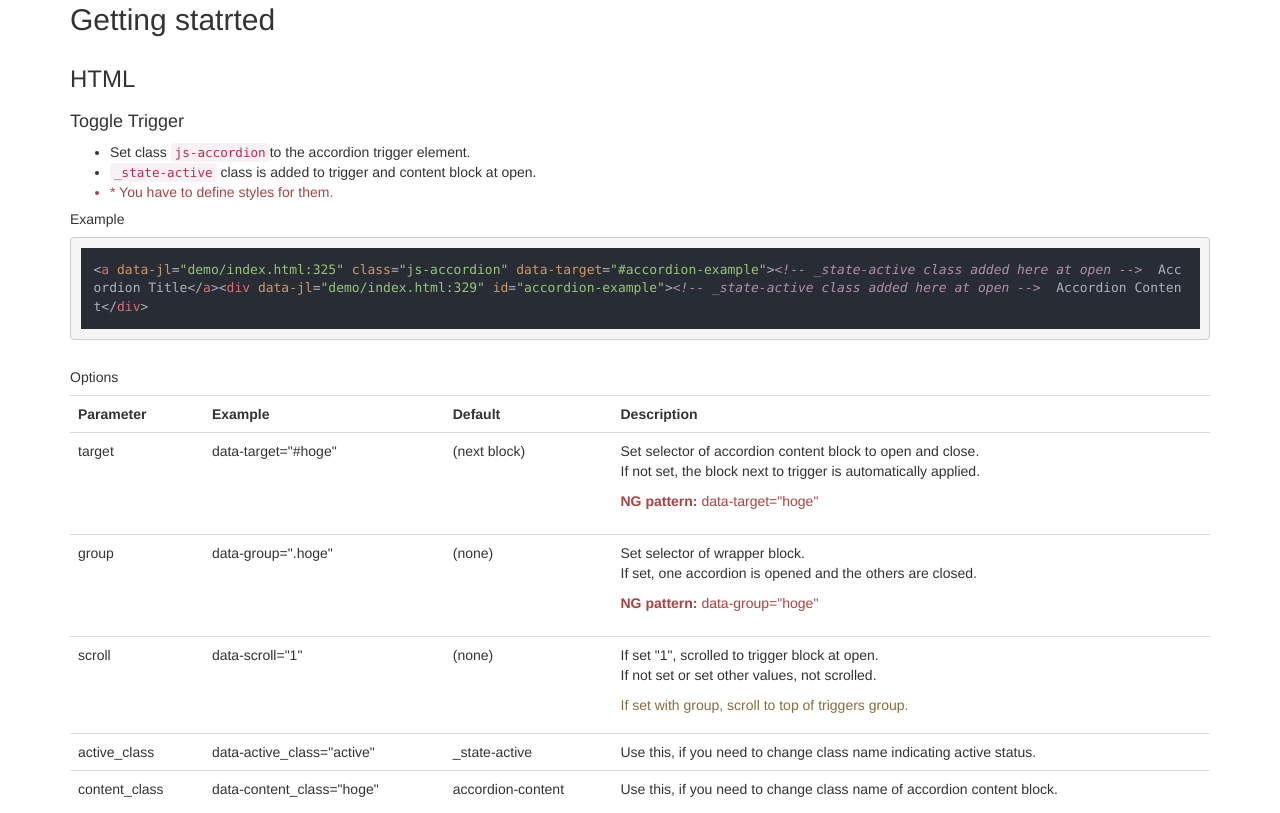
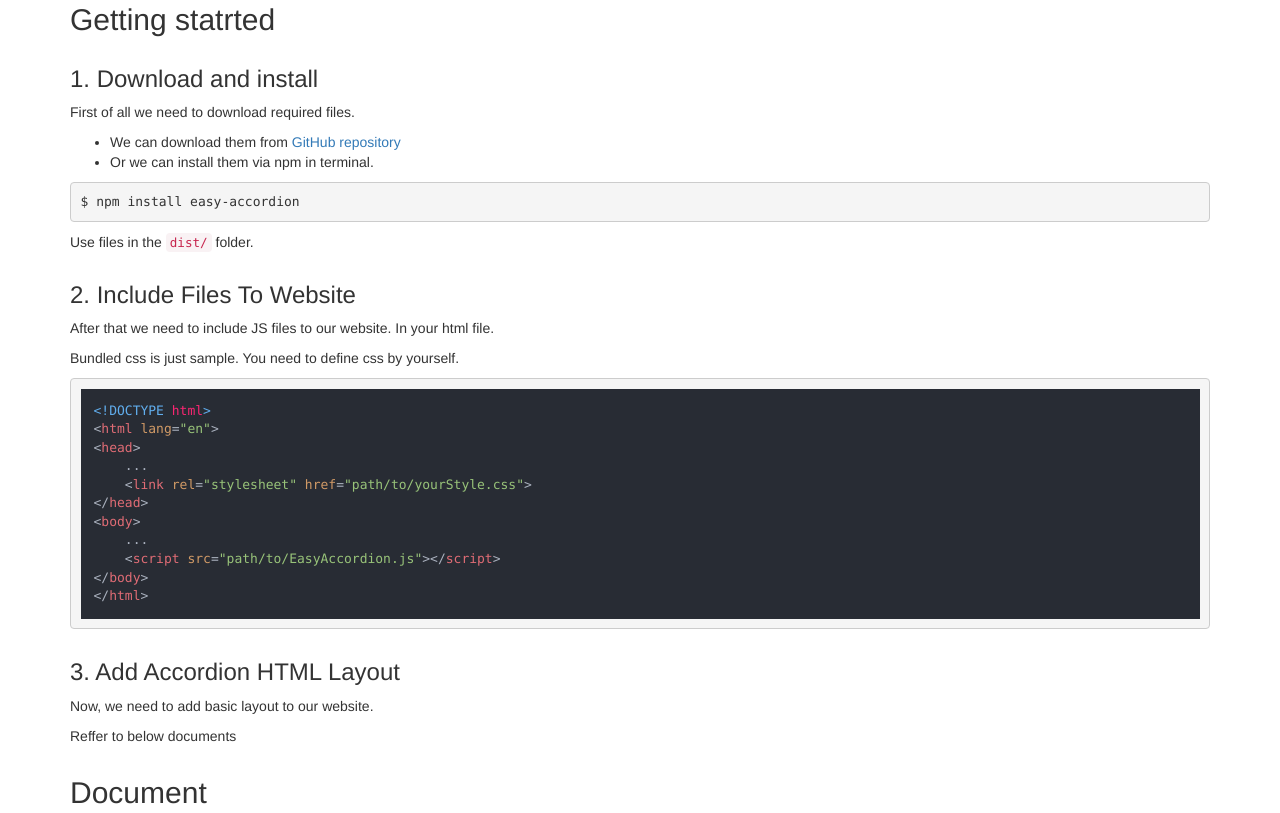
Before and after one commit to uzura8/easy-accordion, a website: page demo/index.html in a window 1280 px wide. Shown: the part 1311-2124 px from the top of the page. Drawn offline with nearby package versions, Linux system fonts and the light colour scheme.

Commit message:
Udated README and demo page

```diff
--- a/demo/index.html
+++ b/demo/index.html
@@ -4,18 +4,18 @@
 <meta charset="utf-8">
 <meta http-equiv="X-UA-Compatible" content="IE=edge">
 <meta name="viewport" content="width=device-width, initial-scale=1">
-<title>Accordion Sample</title>
+<title>Easy Accordion | Getting Started and Demos</title>
 <link rel="stylesheet" href="https://maxcdn.bootstrapcdn.com/bootstrap/3.3.7/css/bootstrap.min.css">
 <link rel="stylesheet" href="../dist/css/sample.css">
 <link rel="stylesheet" href="https://cdnjs.cloudflare.com/ajax/libs/highlight.js/9.13.1/styles/atom-one-dark-reasonable.min.css">
 </head>
 <body>
 <div class="container u-mb50">
-<h1>Easy Accordion Sample</h1>
+<h1>Easy Accordion <small>Getting Started and Demos</small></h1>
 <p class="lead">This accordion sample dose not depend on a specific library.</p>
 
 <section class="u-mt50">
-<h2>Demo</h2>
+<h2>Demos</h2>
 <section class="u-mt30">
   <h3>Simple</h3>
   <section id="demo-section-simple" class="u-mt20">
@@ -310,6 +310,47 @@
 <section class="u-mt30">
   <h2>Getting statrted</h2>
   <section>
+    <h3 class="u-mt30">1. Download and install</h3>
+    <section>
+      <p>First of all we need to download required files.</p>
+      <ul>
+        <li>We can download them from <a href="https://github.com/uzura8/easy-accordion">GitHub repository</a></li>
+        <li>Or we can install them via npm in terminal.</li>
+      </ul>
+      <pre>$ npm install easy-accordion</pre>
+      <p>Use files in the <code>dist/</code> folder.</p>
+    </section>
+  </section>
+  <section>
+    <h3 class="u-mt30">2. Include Files To Website</h3>
+    <section>
+      <p>After that we need to include JS files to our website. In your html file.</p>
+      <p>Bundled css is just sample. You need to define css by yourself.</p>
+<pre><code>&lt;!DOCTYPE html&gt;
+&lt;html lang="en"&gt;
+&lt;head&gt;
+    ...
+    &lt;link rel="stylesheet" href="path/to/yourStyle.css"&gt;
+&lt;/head&gt;
+&lt;body&gt;
+    ...
+    &lt;script src="path/to/EasyAccordion.js"&gt;&lt;/script&gt;
+&lt;/body&gt;
+&lt;/html&gt;</code></pre>
+    </section>
+  </section>
+  <section>
+    <h3 class="u-mt30">3. Add Accordion HTML Layout</h3>
+    <section>
+      <p>Now, we need to add basic layout to our website.</p>
+      <p>Reffer to below documents</p>
+    </section>
+  </section>
+</section>
+
+<section class="u-mt30">
+  <h2>Document</h2>
+  <section>
     <h3 class="u-mt30">HTML</h3>
     <section>
       <h4 class="u-mt20">Toggle Trigger</h4>
```
Also changed, not shown: README.md.
